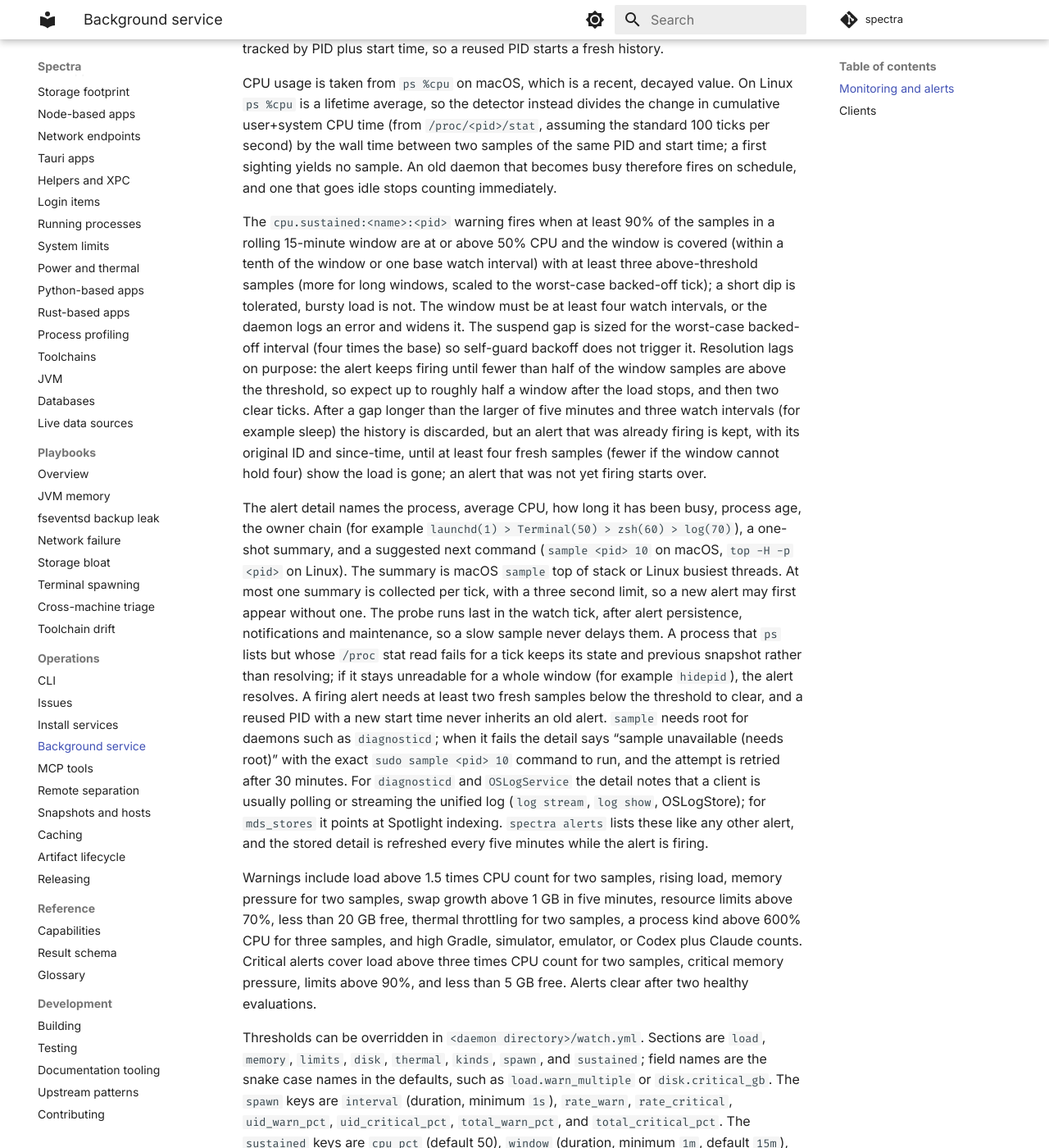
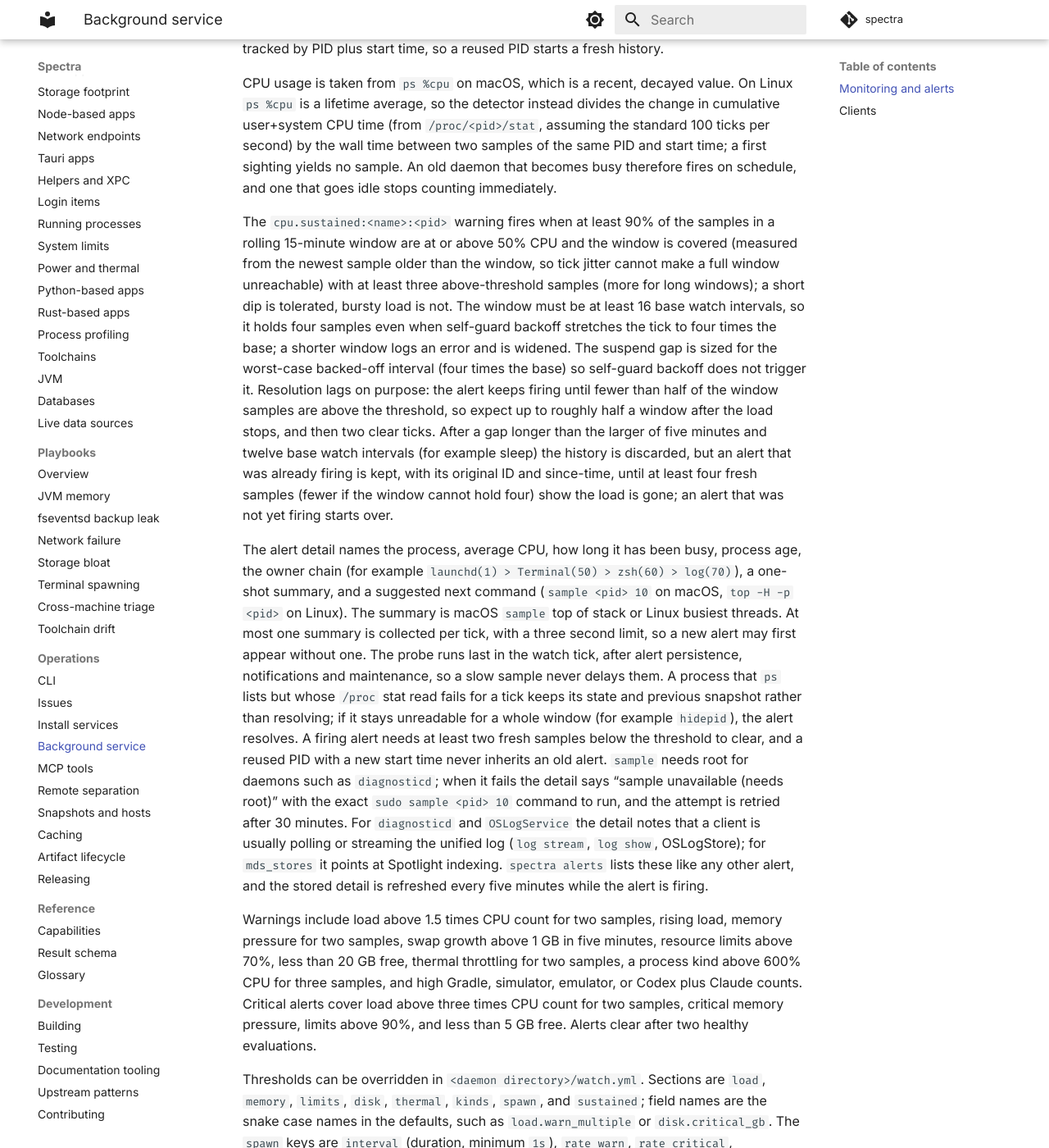
Before and after one commit to kaeawc/spectra, an MkDocs documentation site: the page built from docs/operations/daemon.md, in a window 1280 px wide and 1400 px high, scrolled down 1866 px. Shown: the whole window at 82% size. Built offline with MkDocs 1.6.1 and Material for MkDocs 9.7.7, drawn with Linux system fonts in a browser that asks for light colours; comment, search, counter and statistics services are not loaded; some of the changed text lies outside the part shown.

Commit message:
docs: document anchored coverage and the 16x window rule for sustained CPU
Co-Authored-By: Claude Sonnet 5.5 <noreply@anthropic.com>
Claude-Session: https://claude.ai/code/session_01U8xmvzLBTHJmjtoSCTBdRT

```diff
--- a/docs/operations/daemon.md
+++ b/docs/operations/daemon.md
@@ -92,17 +92,18 @@ immediately.
 
 The `cpu.sustained:<name>:<pid>` warning fires when at least 90% of the samples
 in a rolling 15-minute window are at or above 50% CPU and the window is covered
-(within a tenth of the window or one base watch interval) with at least three
-above-threshold samples (more for long windows, scaled to the worst-case
-backed-off tick); a short dip is tolerated,
-bursty load is not. The window must be at least four watch intervals, or the
-daemon logs an error and widens it. The suspend gap is sized for the worst-case
+(measured from the newest sample older than the window, so tick jitter cannot
+make a full window unreachable) with at least three above-threshold samples
+(more for long windows); a short dip is tolerated, bursty load is not. The
+window must be at least 16 base watch intervals, so it holds four samples even
+when self-guard backoff stretches the tick to four times the base; a shorter
+window logs an error and is widened. The suspend gap is sized for the worst-case
 backed-off interval (four times the base) so self-guard backoff does not
 trigger it. Resolution lags on purpose: the alert keeps
 firing until fewer than half of the window samples are above the threshold, so
 expect up to roughly half a window after the load stops, and then two clear
-ticks. After a gap longer than the larger of five minutes and three watch
-intervals (for example sleep) the history is discarded, but an alert that was
+ticks. After a gap longer than the larger of five minutes and twelve base
+watch intervals (for example sleep) the history is discarded, but an alert that was
 already firing is kept, with its original ID and since-time, until at least four
 fresh samples (fewer if the window cannot hold four) show the load is gone; an alert that was not yet firing starts over.
 
@@ -140,7 +141,7 @@ snake case names in the defaults, such as `load.warn_multiple` or
 `disk.critical_gb`. The `spawn` keys are `interval` (duration, minimum `1s`),
 `rate_warn`, `rate_critical`, `uid_warn_pct`, `uid_critical_pct`,
 `total_warn_pct`, and `total_critical_pct`. The `sustained` keys are `cpu_pct`
-(default 50), `window` (duration, minimum `1m`, default `15m`), `min_fraction`
+(default 50), `window` (duration, default `15m`, at least 16 watch intervals), `min_fraction`
 (above 0.5 up to 1, default 0.9), and `allowlist`, a list of case-insensitive
 process-name patterns for expected long-running work, for example
 `allowlist: [backupd, "mds*"]`. Patterns match the process base name only,
```
